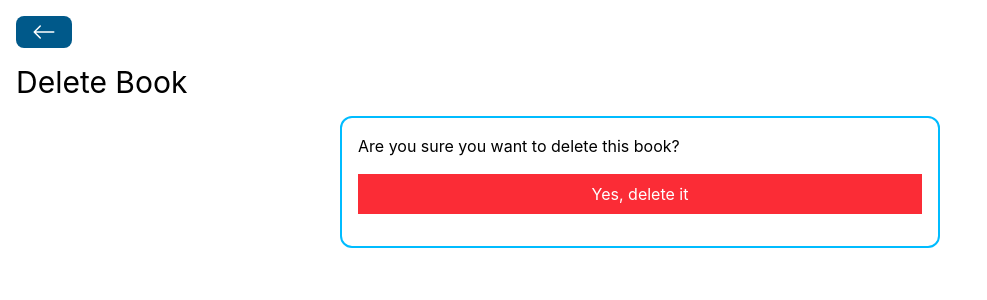
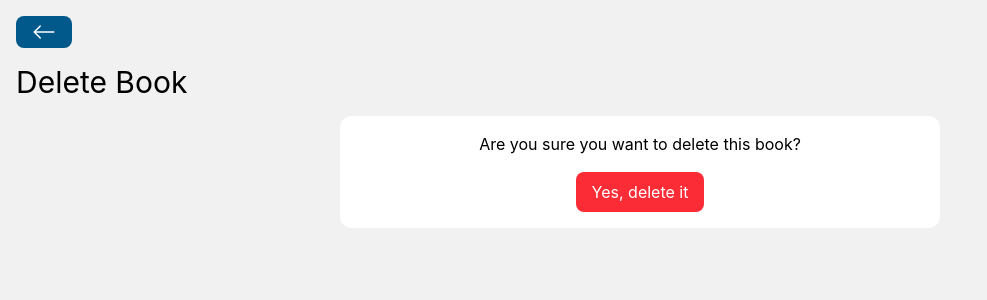
Before and after one commit to ankitsensei/book-store, a React app in the folder frontend/: page /books/delete/1 in a window 1280 px wide. Shown: the top 300 px of the page, without its empty margins (0-987 px from the left). Built offline with nearby package versions, Linux system fonts and the light colour scheme; the HTML template or start-up script is replaced by a standard one.

Commit message:
ui improved

```diff
--- a/frontend/src/pages/DeleteBook.jsx
+++ b/frontend/src/pages/DeleteBook.jsx
@@ -26,15 +26,15 @@ const DeleteBook = () => {
       });
   };
   return (
-    <div className="p-4">
+    <div className="p-4 w-full h-screen bg-[#F1F1F1]">
       <BackBtn />
       <h1 className="text-3xl my-4">Delete Book</h1>
 
       {loading ? <Spinner /> : ""}
-      <div className="flex flex-col border-2 border-sky-400 rounded-xl w-150 p-4 mx-auto">
+      <div className="flex flex-col justify-center items-center bg-white rounded-xl w-150 p-4 mx-auto">
         <p>Are you sure you want to delete this book?</p>
         <button
-          className="bg-red-500 text-white p-2 my-4"
+          className="bg-red-500 text-white px-4 py-2 rounded-lg mt-4"
           onClick={() => handleDeleteBook()}
         >
           Yes, delete it
```
